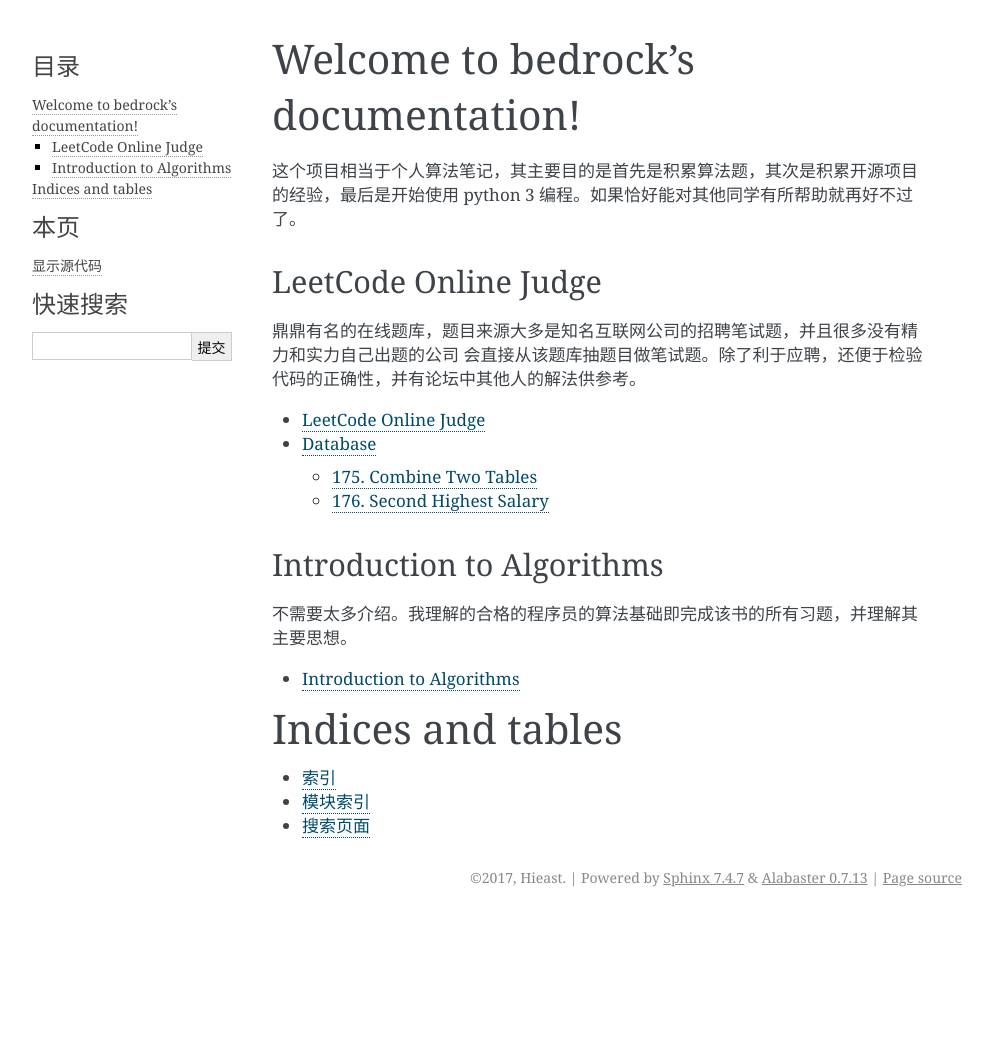
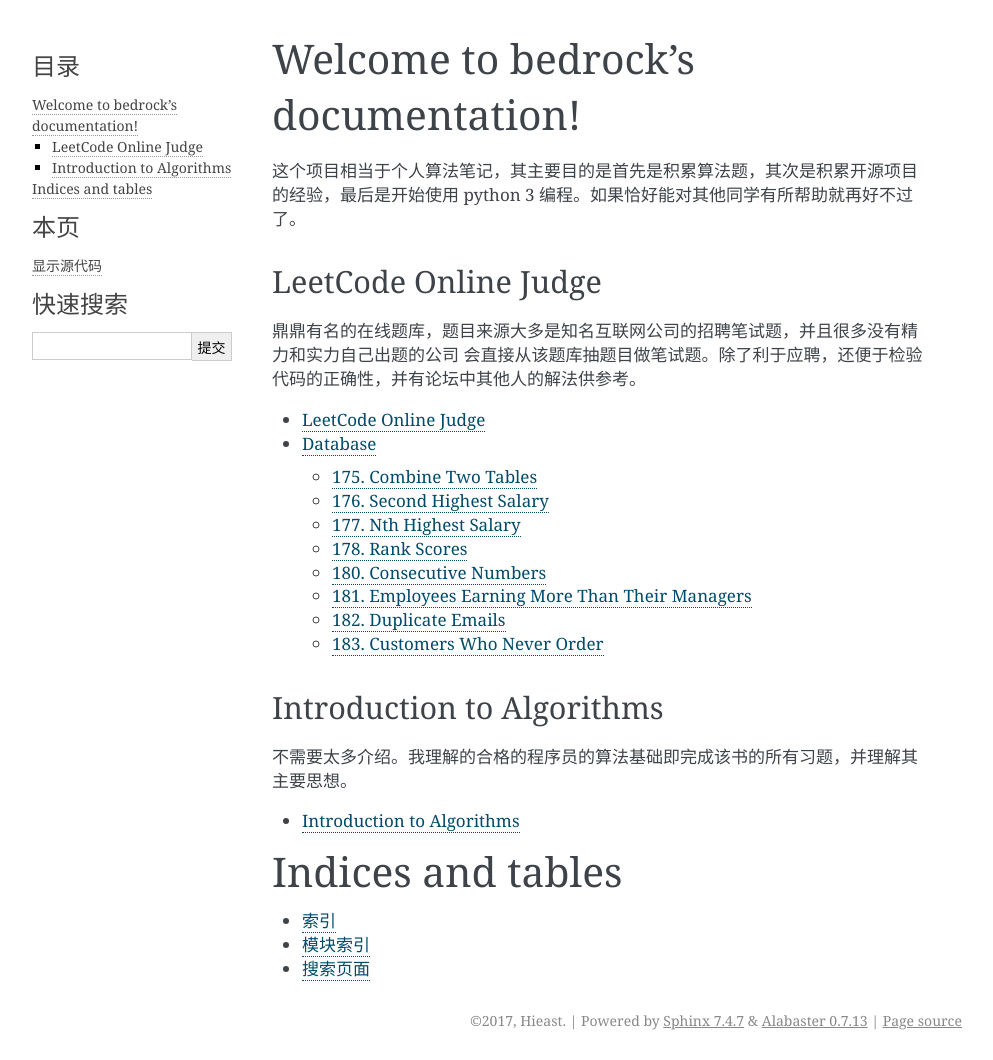
Before and after one commit to hieast/bedrock, a Sphinx documentation site: the page built from docs/index.rst, in a window 1280 px wide. Shown: the whole page, without its empty margins (148-1141 px from the left). Built offline with Sphinx 7.4.7, drawn with Linux system fonts in a browser that asks for light colours; before the commit the page ends 917 px from its top, so only the background shows below that; some of the changed lines change nothing that is shown.

Commit message:
finish some database problems

```diff
--- a/docs/leetcode/database.rst
+++ b/docs/leetcode/database.rst
@@ -74,5 +74,281 @@
 .. code-block:: sql
 
     SELECT (
-    SELECT Salary FROM Employee GROUP BY Salary ORDER BY Salary DESC LIMIT 1 OFFSET 1
+      SELECT Salary FROM Employee GROUP BY Salary ORDER BY Salary DESC LIMIT 1 OFFSET 1
     ) AS SecondHighestSalary
+
+复杂度应该为线性。或者使用 MAX 函数也可以。
+
+177. Nth Highest Salary
+-----------------------
+
+Write a SQL query to get the nth highest salary from the Employee table.
+
++----+--------+
+| Id | Salary |
++----+--------+
+| 1  | 100    |
++----+--------+
+| 2  | 200    |
++----+--------+
+| 3  | 300    |
++----+--------+
+
+For example, given the above Employee table, the nth highest salary where n = 2 is 200. If there is
+no nth highest salary, then the query should return null.
+
+Answer:
+
+.. code-block:: sql
+
+    CREATE FUNCTION getNthHighestSalary(N INT) RETURNS INT
+    BEGIN
+      DECLARE offset INT;
+      SELECT N - 1 INTO offset;
+      RETURN (
+          SELECT (
+            SELECT Salary FROM Employee GROUP BY Salary ORDER BY Salary DESC LIMIT 1 OFFSET offset
+          ) AS NthHighestSalary
+      );
+    END
+
+OFFSET 后面必须跟一个已经计算出来的变量，而不能是表达式。
+
+
+178. Rank Scores
+----------------
+
+Write a SQL query to rank scores. If there is a tie between two scores, both should have the same
+ranking. Note that after a tie, the next ranking number should be the next consecutive integer value.
+In other words, there should be no "holes" between ranks.
+
++----+-------+
+| Id | Score |
++----+-------+
+| 1  | 3.50  |
++----+-------+
+| 2  | 3.65  |
++----+-------+
+| 3  | 4.00  |
++----+-------+
+| 4  | 3.85  |
++----+-------+
+| 5  | 4.00  |
++----+-------+
+| 6  | 3.65  |
++----+-------+
+
+For example, given the above Scores table, your query should generate the following report (order
+by highest score):
+
++-------+------+
+| Score | Rank |
++-------+------+
+| 4.00  | 1    |
++----+-------+
+| 4.00  | 1    |
++----+-------+
+| 3.85  | 2    |
++----+-------+
+| 3.65  | 3    |
++----+-------+
+| 3.65  | 3    |
++----+-------+
+| 3.50  | 4    |
++-------+------+
+
+Answer:
+
+.. code-block:: sql
+
+    SELECT
+      Score, Rank
+    FROM
+        (
+        SELECT
+            Score,
+            @rowNum:=IF(Score < @prevVal,
+                @rowNum + 1,
+                @rowNum) AS Rank,
+            @prevVal:=Score
+        FROM
+            Scores,
+            (SELECT @rowNum:=1) x,
+            (SELECT @prevVal:=0) y
+        ORDER BY Score DESC
+        ) tmp
+
+以上语句用两个变量实现了 dense_rank() 函数的功能。
+
+
+180. Consecutive Numbers
+------------------------
+
+Write a SQL query to find all numbers that appear at least three times consecutively.
+
++----+-----+
+| Id | Num |
++----+-----+
+| 1  |  1  |
++----+-----+
+| 2  |  1  |
++----+-----+
+| 3  |  1  |
++----+-----+
+| 4  |  2  |
++----+-----+
+| 5  |  1  |
++----+-----+
+| 6  |  2  |
++----+-----+
+| 7  |  2  |
++----+-----+
+
+For example, given the above Logs table, 1 is the only number that appears consecutively
+for at least three times.
+
+Answer:
+
+.. code-block:: sql
+
+    FROM (
+        SELECT
+            Num,
+            @times:=IF(Num = @preVal,
+                @times + 1,
+                1) AS TIMES,
+            @preVal:=Num
+        FROM
+            Logs,
+            (SELECT @times:=0) x,
+            (SELECT @preVal:=0) y
+        ORDER BY Id
+      ) tmp
+    WHERE TIMES > 2
+
+该题与上一题类似，需要用到变量。
+
+
+181. Employees Earning More Than Their Managers
+-----------------------------------------------
+
+The Employee table holds all employees including their managers. Every employee has an Id, and
+there is also a column for the manager Id.
+
++----+-------+--------+-----------+
+| Id | Name  | Salary | ManagerId |
++----+-------+--------+-----------+
+| 1  | Joe   | 70000  | 3         |
++----+-------+--------+-----------+
+| 2  | Henry | 80000  | 4         |
++----+-------+--------+-----------+
+| 3  | Sam   | 60000  | NULL      |
++----+-------+--------+-----------+
+| 4  | Max   | 90000  | NULL      |
++----+-------+--------+-----------+
+
+Given the Employee table, write a SQL query that finds out employees who earn more than their
+managers. For the above table, Joe is the only employee who earns more than his manager.
+
++----------+
+| Employee |
++----------+
+| Joe      |
++----------+
+
+Answer:
+
+.. code-block:: sql
+
+    SELECT X.Name as Employee
+    FROM Employee AS X JOIN Employee AS Y ON X.ManagerId =Y.Id
+    WHERE X.Salary > Y.Salary
+
+Only beats 40%, 希望能知道更快的查询方法。
+
+
+182. Duplicate Emails
+---------------------
+
+Write a SQL query to find all duplicate emails in a table named Person.
+
++----+---------+
+| Id | Email   |
++----+---------+
+| 1  | a@b.com |
++----+---------+
+| 2  | c@d.com |
++----+---------+
+| 3  | a@b.com |
++----+---------+
+
+For example, your query should return the following for the above table:
+
++---------+
+| Email   |
++---------+
+| a@b.com |
++---------+
+
+Note: All emails are in lowercase.
+
+Answer:
+
+.. code-block:: sql
+
+    SELECT Email FROM Person GROUP BY Email HAVING COUNT(*) > 1
+
+只是简单考察了 GROUP BY 及 HAVING 的用法。只超过了20%的人，有理由怀疑分布的测试用例和环境变化很大。
+
+
+183. Customers Who Never Order
+------------------------------
+
+Suppose that a website contains two tables, the Customers table and the Orders table. Write a SQL
+query to find all customers who never order anything.
+
+Table: Customers.
+
++----+-------+
+| Id | Name  |
++----+-------+
+| 1  | Joe   |
++----+-------+
+| 2  | Henry |
++----+-------+
+| 3  | Sam   |
++----+-------+
+| 4  | Max   |
++----+-------+
+
+Table: Orders.
+
++----+------------+
+| Id | CustomerId |
++----+------------+
+| 1  | 3          |
++----+------------+
+| 2  | 1          |
++----+------------+
+
+Using the above tables as example, return the following:
+
++-----------+
+| Customers |
++-----------+
+| Henry     |
++-----------+
+| Max       |
++-----------+
+
+Answer:
+
+.. code-block:: sql
+
+    SELECT Customers.Name AS Customers FROM
+    Customers LEFT JOIN (
+    SELECT DISTINCT CustomerId FROM Orders
+    ) Buy ON Customers.Id = Buy.CustomerId
+    WHERE Buy.CustomerId IS NULL
+
+使用 LEFT JOIN 实现了集合减法。
```
